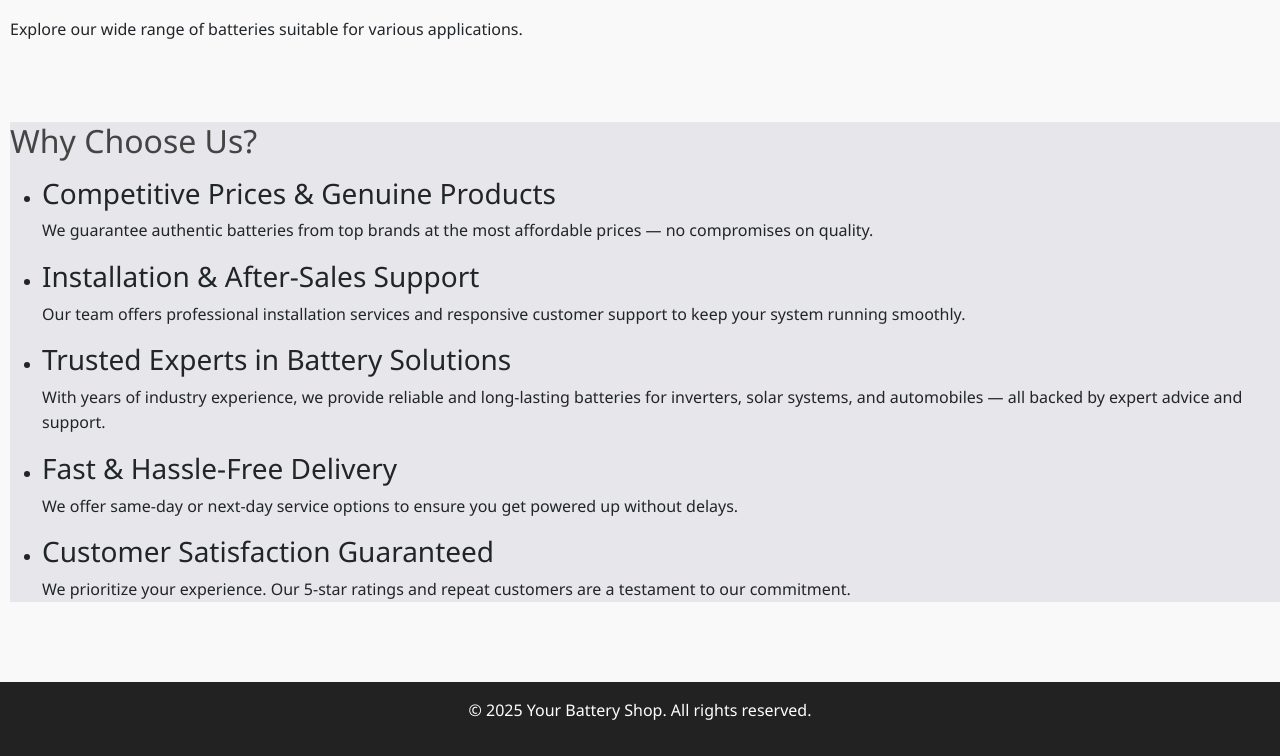
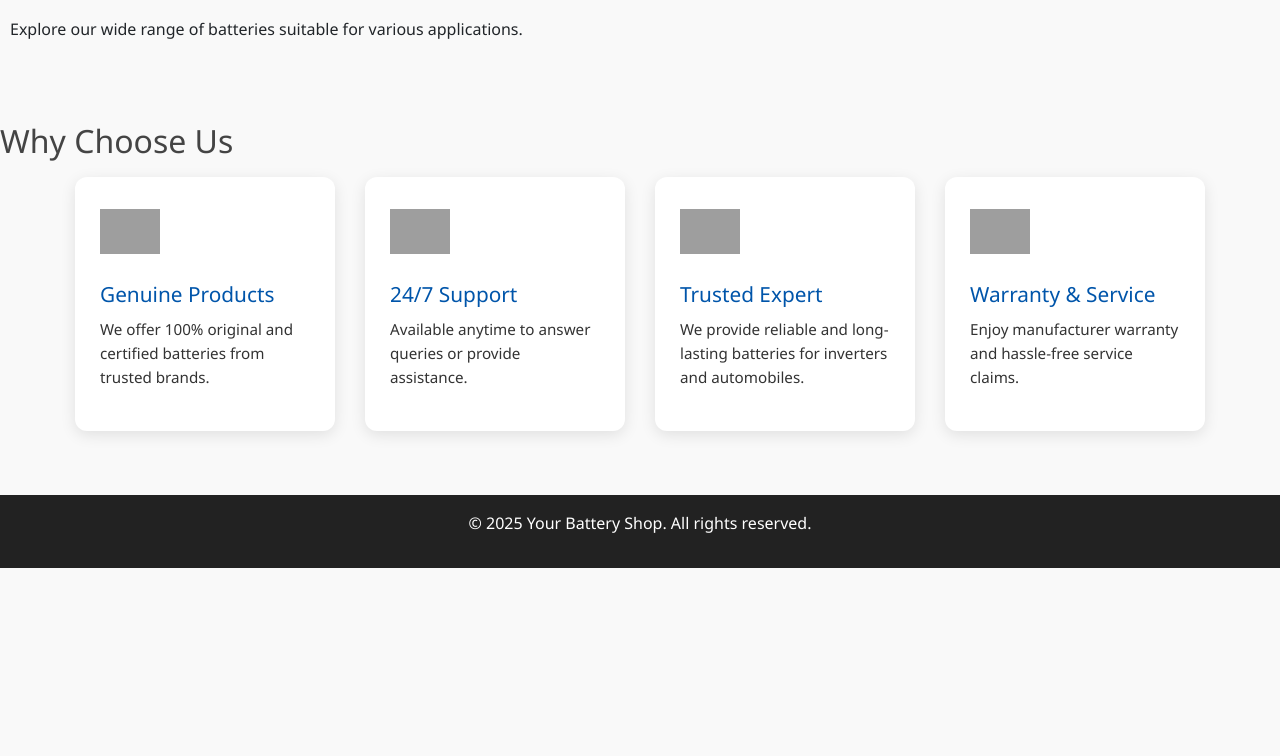
Before and after one commit to RohitChavan3/Battery-Shop, a website: page public/index.html in a window 1280 px wide. Shown: the part 1023-1779 px from the top of the page. After the commit the page ends 1591 px from the top, so only its background shows below. Drawn offline with nearby package versions, Linux system fonts and the light colour scheme; grey boxes are pictures that could not be loaded.

Commit message:
Updated Choose Us

```diff
--- a/public/css/style.css
+++ b/public/css/style.css
@@ -235,11 +235,6 @@ text-align: center;
 
 }
 
-.choose{
-  margin-left: 10px;
-  background: rgb(230, 230, 235)
-}
-
 .full-width-video {
   width: 100%;
   height: auto;
@@ -254,3 +249,53 @@ text-align: center;
   margin: 0;
   padding: 0;
 }
+
+.why-choose-us {
+  padding: 60px 20px;
+  background-color: #f5f7fa;
+  text-align: center;
+}
+
+.why-choose-us h2 {
+  font-size: 2.5rem;
+  margin-bottom: 40px;
+  color: #003366;
+}
+
+.reasons {
+  display: flex;
+  flex-wrap: wrap;
+  justify-content: center;
+  gap: 30px;
+}
+
+.reason-card {
+  background: white;
+  padding: 25px;
+  border-radius: 12px;
+  width: 260px;
+  box-shadow: 0 4px 15px rgba(0,0,0,0.1);
+  transition: transform 0.3s ease;
+}
+
+.reason-card:hover {
+  transform: translateY(-5px);
+}
+
+.reason-card img {
+  width: 60px;
+  height: 60px;
+  object-fit: contain;
+  margin-bottom: 20px;
+}
+
+.reason-card h3 {
+  font-size: 1.3rem;
+  margin-bottom: 10px;
+  color: #0055aa;
+}
+
+.reason-card p {
+  font-size: 0.95rem;
+  color: #333;
+}
--- a/public/index.html
+++ b/public/index.html
@@ -110,30 +110,30 @@
     </section>
 
     <section>
-	<div class="choose">
-      <h2>Why Choose Us?</h2>
-      <ul>
-        <li>
-		<h3>Competitive Prices & Genuine Products</h3>
-		<p>We guarantee authentic batteries from top brands at the most affordable prices — no compromises on quality.</p>
-		</li>
-        <li>
-		<h3>Installation & After-Sales Support</h3>
-		<p>Our team offers professional installation services and responsive customer support to keep your system running smoothly.</p>
-		</li>
-        <li>
-		<h3>Trusted Experts in Battery Solutions</h3>
-		<p>With years of industry experience, we provide reliable and long-lasting batteries for inverters, solar systems, and automobiles — all backed by expert advice and support.</p>
-		</li>
-        <li>
-		<h3>Fast & Hassle-Free Delivery</h3>
-		<p>We offer same-day or next-day service options to ensure you get powered up without delays.</p>
-		</li>
-		<li>
-		<h3>Customer Satisfaction Guaranteed</h3>
-		<p>We prioritize your experience. Our 5-star ratings and repeat customers are a testament to our commitment.</p>
-		</li>
-      </ul>
+	  <h2>Why Choose Us</h2>
+  <div class="reasons">
+    <div class="reason-card">
+      <img src="https://t3.ftcdn.net/jpg/09/93/87/10/360_F_993871032_K5u9y0kCUVykcwWng32ehMdayqBdOOQb.jpg" alt="Quality">
+      <h3>Genuine Products</h3>
+      <p>We offer 100% original and certified batteries from trusted brands.</p>
+    </div>
+    <div class="reason-card">
+      <img src="https://encrypted-tbn0.gstatic.com/images?q=tbn:ANd9GcQF9pi5i3C4FCJciIzkihUDvRY0l6IgzIGUy601oIjfIXWGXLKZ4-0jlcOHlOPegIqyV8E&usqp=CAU" alt="Support">
+      <h3>24/7 Support</h3>
+      <p>Available anytime to answer queries or provide assistance.</p>
+    </div>
+    <div class="reason-card">
+      <img src="https://cdn-icons-png.freepik.com/512/7580/7580812.png" alt="Delivery">
+      <h3>Trusted Expert</h3>
+      <p>We provide reliable and long-lasting batteries for inverters and automobiles.</p>
+    </div>
+    <div class="reason-card">
+      <img src="https://static.vecteezy.com/system/resources/previews/047/247/781/non_2x/repair-tools-with-wrench-and-screwdriver-fix-and-repair-concept-3d-icon-illustration-png.png" alt="Warranty">
+      <h3>Warranty & Service</h3>
+      <p>Enjoy manufacturer warranty and hassle-free service claims.</p>
+    </div>
+  </div>
+
     </section>
 	</div>
   </main>
```
